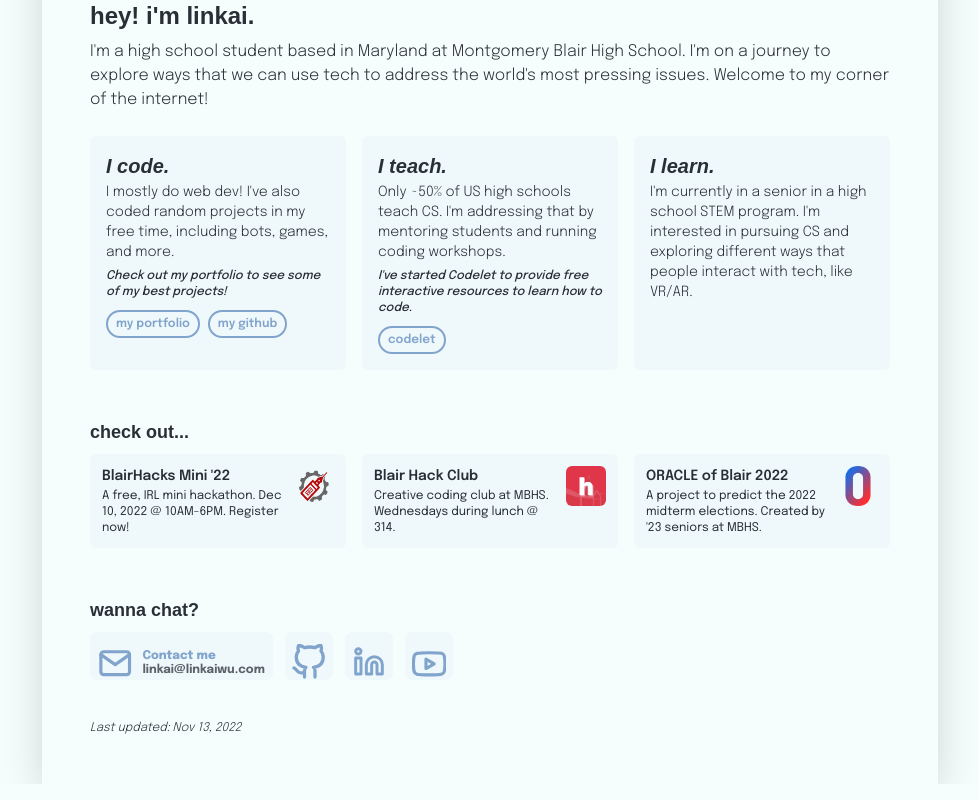
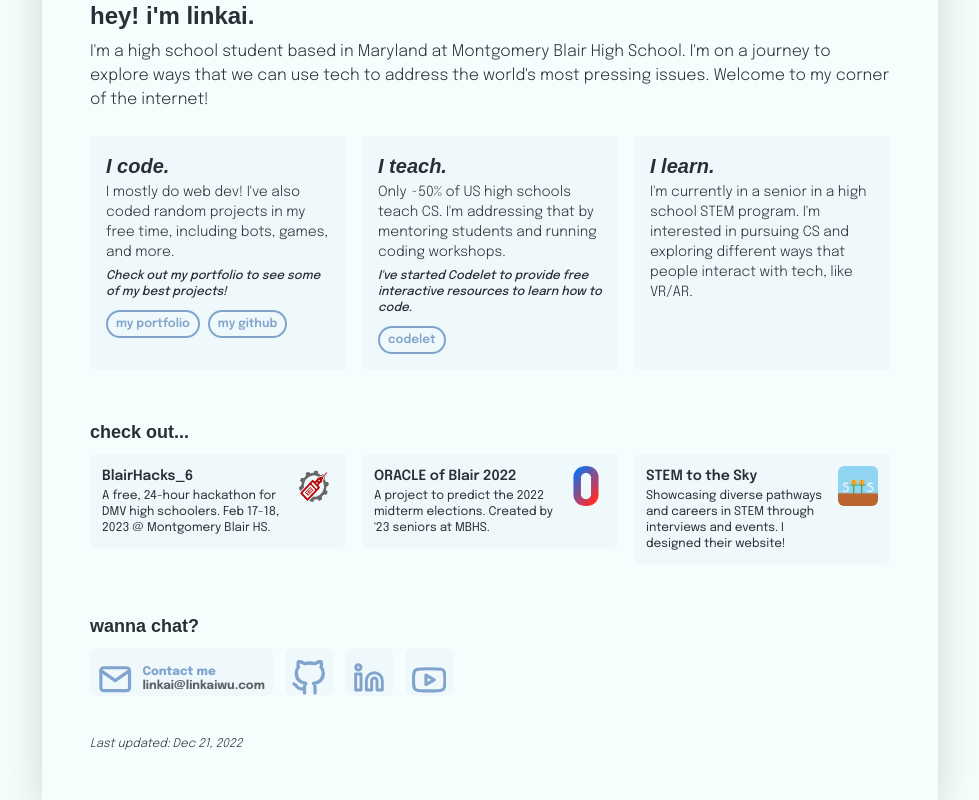
Before and after one commit to linkai101/site-v4, a Next.js app: page / in a window 1280 px wide. Shown: the part 924-1724 px from the top of the page, without its empty margins (150-1129 px from the left). Built offline with nearby package versions, Linux system fonts and the light colour scheme; a web font is replaced by a local one.

Commit message:
Update bh6 and stts on homepage

```diff
--- a/app/page.tsx
+++ b/app/page.tsx
@@ -139,14 +139,14 @@
             check out...
           </h3>
           <div className="grid grid-cols-1 md:grid-cols-3 gap-4 mt-2">
-            <Link href="https://mini.blairhacks.com" target="_blank" rel="noopener noreferrer">
+            <Link href="https://6.blairhacks.com" target="_blank" rel="noopener noreferrer">
               <motion.div className="p-3 flex gap-3 bg-theme-primaryVariant/25 rounded-md" whileHover={{ scale: 1.01 }}>
                 <div className="flex-1">
                   <h4 className="text-sm font-semibold">
-                    BlairHacks Mini '22
+                    BlairHacks_6
                   </h4>
                   <p className="text-xs leading-4 mt-0.5">
-                    A free, IRL mini hackathon. Dec 10, 2022 @ 10AM-6PM. Register now!
+                    A free, 24-hour hackathon for DMV high schoolers. Feb 17-18, 2023 @ Montgomery Blair HS.
                   </p>
                 </div>
 
@@ -159,7 +159,7 @@
               </motion.div>
             </Link>
 
-            <Link href="https://blair.hackclub.com" target="_blank" rel="noopener noreferrer">
+            {/* <Link href="https://blair.hackclub.com" target="_blank" rel="noopener noreferrer">
               <motion.div className="p-3 flex gap-3 bg-theme-primaryVariant/25 rounded-md" whileHover={{ scale: 1.01 }}>
                 <div className="flex-1">
                   <h4 className="text-sm font-semibold">
@@ -177,7 +177,7 @@
                   />
                 </div>
               </motion.div>
-            </Link>
+            </Link> */}
 
             <Link href="https://polistat.mbhs.edu" target="_blank" rel="noopener noreferrer">
               <motion.div className="p-3 flex gap-3 bg-theme-primaryVariant/25 rounded-md" whileHover={{ scale: 1.01 }}>
@@ -193,6 +193,28 @@
                 <div>
                   <img
                     src="/assets/oracle.png"
+                    className="h-10 aspect-square rounded-md"
+                  />
+                </div>
+              </motion.div>
+            </Link>
+
+            <Link href="https://stemtothesky.org" target="_blank" rel="noopener noreferrer">
+              <motion.div className="p-3 flex gap-3 bg-theme-primaryVariant/25 rounded-md" whileHover={{ scale: 1.01 }}>
+                <div className="flex-1">
+                  <h4 className="text-sm font-semibold">
+                    {/* ORACLE of Blair 2022 */}
+                    STEM to the Sky
+                  </h4>
+                  <p className="text-xs leading-4 mt-0.5">
+                    {/* A project to predict the 2022 midterm elections. Created by '23 seniors at MBHS. */}
+                    Showcasing diverse pathways and careers in STEM through interviews and events. I designed their website!
+                  </p>
+                </div>
+
+                <div>
+                  <img
+                    src="/assets/stts.png"
                     className="h-10 aspect-square rounded-md"
                   />
                 </div>
@@ -238,7 +260,7 @@
           </div>
 
           <p className="text-xs font-light italic mt-10">
-            Last updated: Nov 13, 2022
+            Last updated: Dec 21, 2022
           </p>
         </div>
       </div>
--- a/package.json
+++ b/package.json
@@ -10,7 +10,7 @@
   },
   "dependencies": {
     "framer-motion": "^7.6.6",
-    "next": "^13.0.2",
+    "next": "^13.0.7",
     "react": "^18.2.0",
     "react-dom": "^18.2.0",
     "react-icons": "^4.6.0"
```
Also changed, not shown: public/assets/stts.png (added), 1 other file (tests, documents, lock files or other folders).
